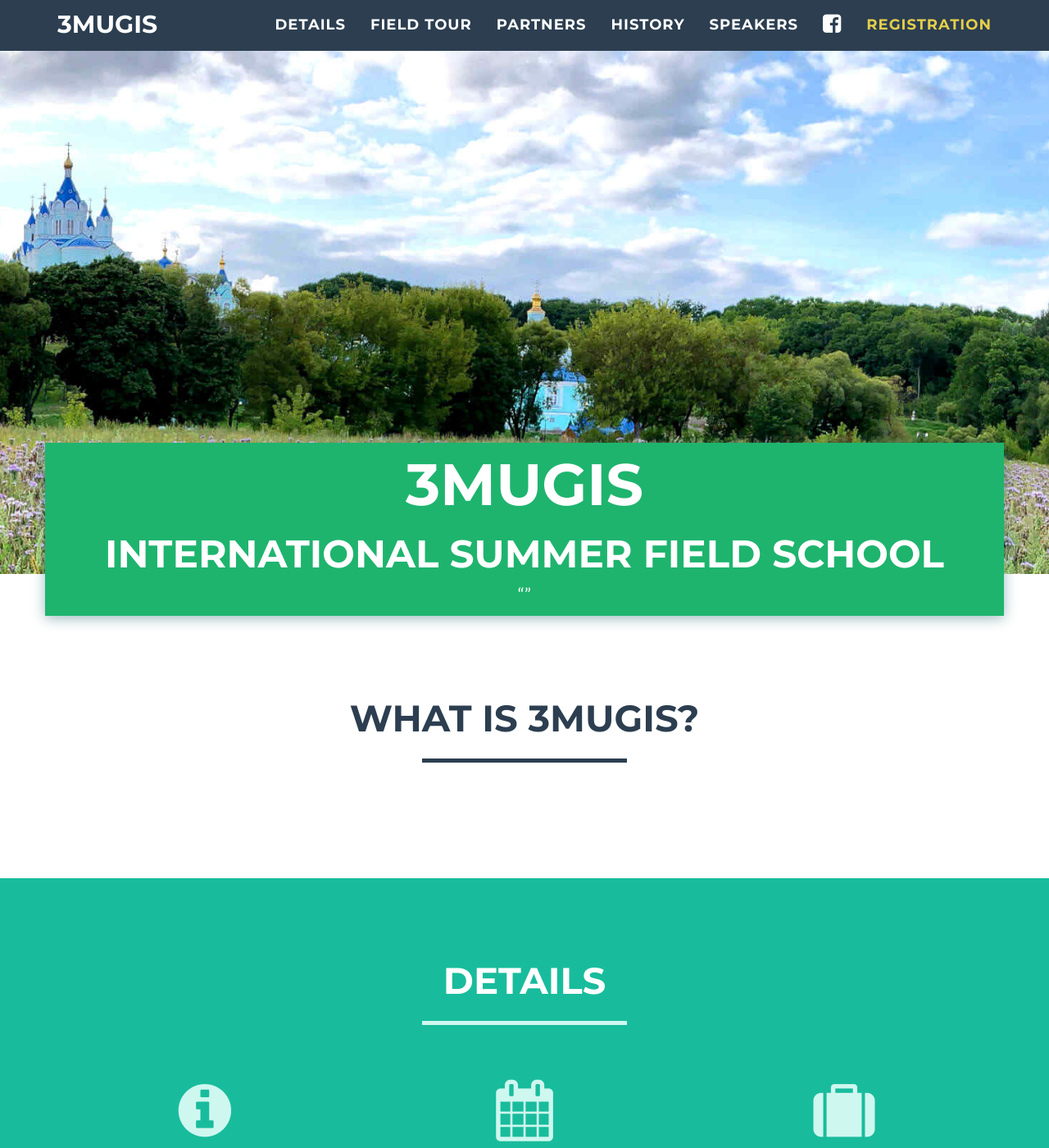
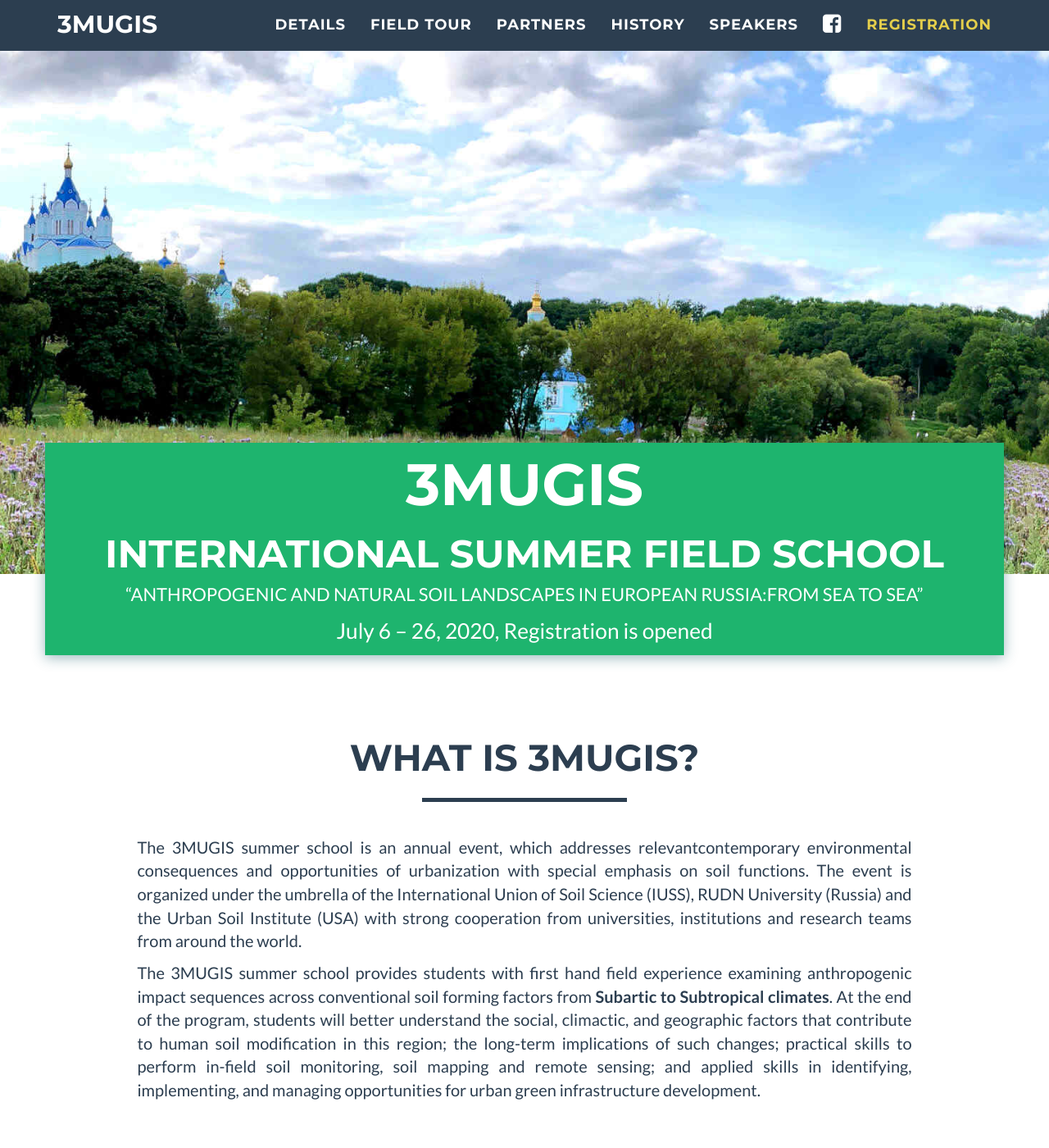
Before and after one commit to erasmus-rudn/erasmus-rudn.github.io, a Jekyll site: the page built from index.md, in a window 1280 px wide and 1400 px high. Shown: the whole window at 82% size. Built offline with Jekyll 4.4.1, drawn with Linux system fonts in a browser that asks for light colours; our own code applies the rules of GitHub Pages for plain Markdown files; some of the changed text lies outside the part shown.

Commit message:
Update index.md

```diff
--- a/index.md
+++ b/index.md
@@ -1,9 +1,10 @@
+---
 layout: default
 the_year_motto: ANTHROPOGENIC AND NATURAL SOIL LANDSCAPES IN EUROPEAN RUSSIA&#58;FROM
   SEA TO SEA
 motto_addition: Monitoring, modeling and managing urban soils and green infrastructure
 school_dates: July 6 – 26, 2020, Registration is opened
-intro_general: "<p>The 3MUGIS summer school is an annual event, which addresses relevantcontemporary environmental consequences and
+intro_general: <p>The 3MUGIS summer school is an annual event, which addresses relevantcontemporary environmental consequences and
   opportunities of   urbanization with special   emphasis on soil functions. The event is organized under the umbrella of the
   International Union of Soil      Science (IUSS), RUDN University (Russia) and the Urban Soil Institute (USA) with strong
   cooperation from universities, institutions and  research teams from around the world.</p> <p>The 3MUGIS summer school provides
@@ -11,7 +12,7 @@
   from <span class="emph">Subartic to Subtropical climates</span>. At the end of the program,  students will better understand
   the social, climactic, and geographic factors that   contribute to human soil modification in this region; the long-term
   implications   of such changes; practical skills to perform in-field soil monitoring, soil mapping   and remote sensing; and
-  applied skills in identifying, implementing, and managing   opportunities for urban green infrastructure development.</p>"
+  applied skills in identifying, implementing, and managing   opportunities for urban green infrastructure development.</p>
 big_intro: "<p>Building from considerable experience and feedback from participants
   during the first two years, the organizers have decided to further focus the school
   on solid practical skills in monitoring, modeling and mapping urban soils and green
```
